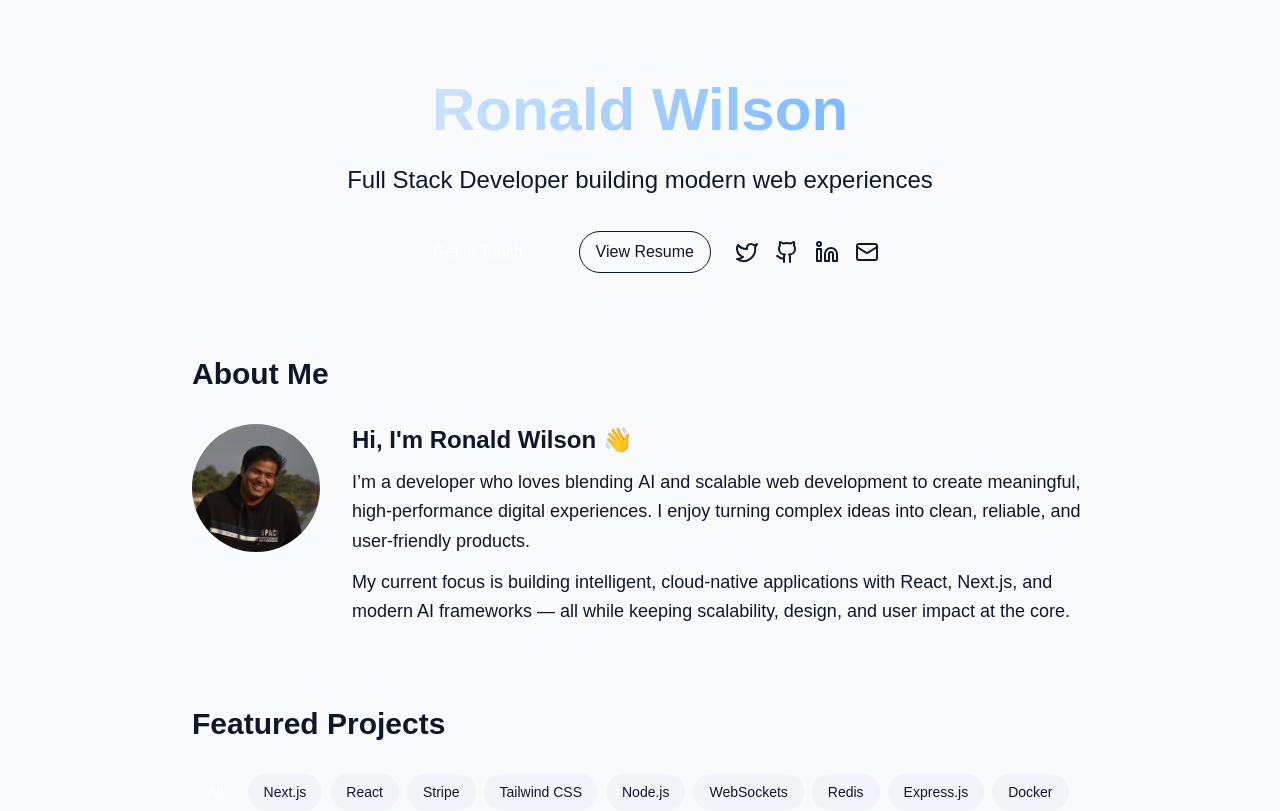
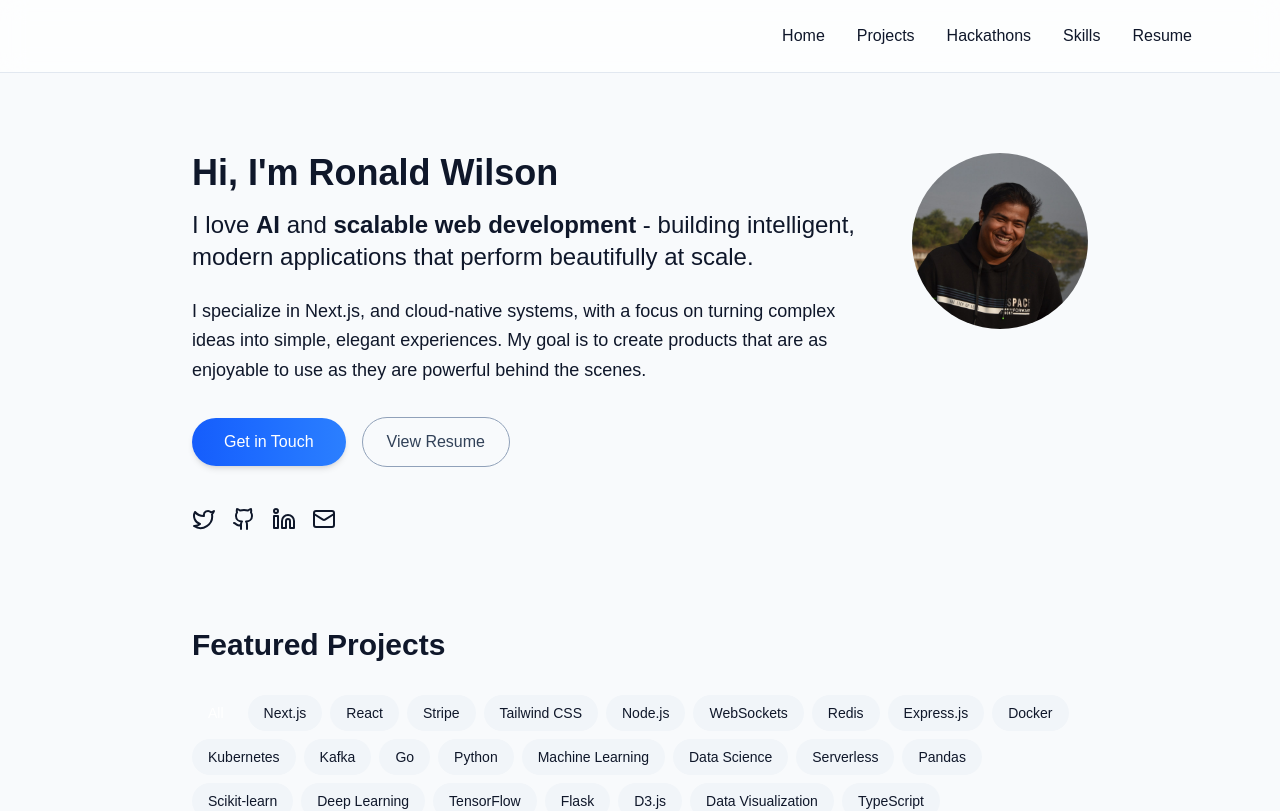
Before and after one commit to ronxldwilson/portfolio, a Next.js app: page / in a window 1280 px wide. Shown: the top 811 px of the page. Built offline with nearby package versions, Linux system fonts and the light colour scheme.

Commit message:
updated CTA and hero section

```diff
--- a/src/app/page.tsx
+++ b/src/app/page.tsx
@@ -1,6 +1,7 @@
 import ProjectList from "@/components/ProjectList";
 import HackathonList from "@/components/HackathonList";
 import SkillsSection from "@/components/SkillsSection";
+import HeaderSection from "@/components/HeaderSection";
 import Socials from "@/components/Socials";
 import fs from 'fs';
 import path from 'path';
@@ -14,69 +15,80 @@ export default function Home() {
   const hackathonsData = fs.readFileSync(hackathonsFilePath, 'utf8');
   const hackathons = JSON.parse(hackathonsData);
 
-  return (
+  return (<>
+    <HeaderSection />
     <div className="min-h-screen p-8 sm:p-12 md:p-16 lg:p-20">
-      {/* Hero Section */}
-      <section className="max-w-4xl mx-auto text-center mb-20">
-        <h1 className="text-5xl md:text-6xl font-bold mb-6 bg-gradient-to-r from-primary to-blue-400 bg-clip-text text-transparent">
-          Ronald Wilson
+      {/* Intro Section (Combined Hero + About) */}
+      <section className="max-w-4xl mx-auto mb-24">
+        <div className="flex flex-col md:flex-row items-center md:items-start gap-10">
+
+          {/* Intro Text */}
+          <div className="text-left">
+            <h1 className="text-3xl md:text-4xl font-bold mb-4  ">
+              Hi, I'm Ronald Wilson
             </h1>
-        <p className="text-xl md:text-2xl text-secondary mb-8">
-          Full Stack Developer building modern web experiences
+            <p className="text-xl md:text-2xl text-secondary mb-6">
+              I love <span className="text-primary font-semibold">AI</span> and
+              <span className="text-primary font-semibold"> scalable web development</span> -
+              building intelligent, modern applications that perform beautifully at scale.
             </p>
-        <div className="flex flex-col sm:flex-row items-center justify-center gap-6 mb-12">
+            <p className="text-lg text-secondary leading-relaxed mb-8 max-w-2xl">
+              I specialize in Next.js, and cloud-native systems, with a focus on
+              turning complex ideas into simple, elegant experiences. My goal is to create
+              products that are as enjoyable to use as they are powerful behind the scenes.
+            </p>
+
+            {/* CTAs */}
+            <div className="flex flex-col items-center sm:items-start gap-6 mt-6">
+              {/* Buttons */}
+              <div className="flex flex-col sm:flex-row items-center gap-4">
                 <a
-            href="#contact"
-            className="bg-primary text-white px-8 py-3 rounded-full hover:bg-primary-hover transition-colors font-medium"
+                  href="mailto:ronxldwilson@gmail.com"
+                  className="bg-gradient-to-r from-blue-600 to-blue-500 text-white px-8 py-3 rounded-full shadow-md hover:from-blue-700 hover:to-blue-600 transition-all duration-200 font-medium"
                 >
                   Get in Touch
                 </a>
                 <a
                   href="/resume"
-            className="text-secondary hover:text-primary transition-colors font-medium border border-secondary hover:border-primary px-4 py-2 rounded-full"
+                  className="border border-slate-400 text-slate-700 dark:text-slate-200 hover:border-blue-500 hover:text-blue-600 dark:hover:text-blue-400 px-6 py-3 rounded-full transition-all duration-200 font-medium"
                 >
                   View Resume
                 </a>
+              </div>
+
+              {/* Socials */}
+              <div className="mt-4">
                 <Socials />
               </div>
-      </section>
+            </div>
+          </div>
 
-      {/* About Section */}
-      <section className="max-w-4xl mx-auto mb-20">
-        <h2 className="text-3xl font-bold mb-8 text-left">About Me</h2>
-        <div className="flex flex-col md:flex-row items-start gap-8">
-          <div className="w-32 h-32 rounded-full overflow-hidden flex-shrink-0 mx-auto md:mx-0">
+            {/* Profile Image */}
+            <div className="w-36 h-36 md:w-44 md:h-44 rounded-full overflow-hidden flex-shrink-0">
               <img
-              src="/Ron.jpg" // <- replace with your image path
+                src="/Ron.jpg" // replace with your image path
                 alt="Ronald Wilson"
                 className="w-full h-full object-cover"
               />
-          </div>
-          <div className="text-left">
-            <h3 className="text-2xl font-semibold mb-3">Hi, I'm Ronald Wilson 👋</h3>
-            <p className="text-lg text-secondary leading-relaxed mb-3">
-              I’m a developer who loves blending <span className="text-primary font-medium">AI</span> and
-              <span className="text-primary font-medium"> scalable web development</span> to create meaningful,
-              high-performance digital experiences. I enjoy turning complex ideas into clean, reliable,
-              and user-friendly products.
-            </p>
-            <p className="text-lg text-secondary leading-relaxed">
-              My current focus is building intelligent, cloud-native applications with React, Next.js,
-              and modern AI frameworks — all while keeping scalability, design, and user impact at the core.
-            </p>
             </div>
           </div>
       </section>
 
 
-
       {/* Projects Section */}
+      <section id="projects">
         <ProjectList projects={projects} />
+      </section>
 
       {/* Hackathons Section*/}
+      <section id="hackathons">
         <HackathonList hackathons={hackathons} />
+      </section>
 
+      {/* Skills Section */}
+      <section id="skills">
         <SkillsSection />
+      </section>
 
 
       {/* Footer */}
@@ -84,5 +96,6 @@ export default function Home() {
         <p>© 2024 Ronald Wilson. All rights reserved.</p>
       </footer>
     </div>
+  </>
   );
 }
--- a/src/app/resume/page.tsx
+++ b/src/app/resume/page.tsx
@@ -1,7 +1,10 @@
 import cvData from '../../../ronald_wilson_cv.json';
+import HeaderSection from '@/components/HeaderSection';
 
 export default function Resume() {
   return (
+    <>
+      <HeaderSection />
       <div className="min-h-screen p-6 sm:p-8 md:p-12 lg:p-16 ">
         <div className='max-w-5xl mx-auto mb-12'>
 
@@ -116,5 +119,6 @@ export default function Resume() {
           </section>
         </div>
       </div>
+    </>
   );
 }
--- /dev/null
+++ b/src/components/HeaderSection.tsx
@@ -0,0 +1,91 @@
+'use client';
+import React, { useState } from 'react';
+import { Menu, X } from 'lucide-react';
+import { usePathname } from 'next/navigation';
+
+export default function HeaderSection() {
+  const [menuOpen, setMenuOpen] = useState(false);
+  const pathname = usePathname();
+
+  const toggleMenu = () => setMenuOpen(!menuOpen);
+
+  const navLinks = [
+    { name: 'Home', href: '/' },
+    { name: 'Projects', href: '#projects' },
+    { name: 'Hackathons', href: '#hackathons' },
+    { name: 'Skills', href: '#skills' },
+    { name: 'Resume', href: '/resume' },
+  ];
+
+  const handleNavClick = (href: string) => {
+    if (href.startsWith('#')) {
+      if (pathname !== '/') {
+        // Navigate to home and scroll to section
+        window.location.href = '/' + href;
+      } else {
+        // Smooth scroll on home page
+        const target = document.querySelector(href);
+        if (target) {
+          const headerOffset = 80; // Adjust based on your header height in px
+          const elementPosition = target.getBoundingClientRect().top + window.pageYOffset;
+          const offsetPosition = elementPosition - headerOffset;
+
+          window.scrollTo({
+            top: offsetPosition,
+            behavior: 'smooth',
+          });
+        }
+
+      }
+    } else {
+      // Regular navigation (e.g. Resume)
+      window.location.href = href;
+    }
+    setMenuOpen(false);
+  };
+
+  return (
+    <header className="w-full sticky top-0 bg-white/70 dark:bg-slate-900/70 backdrop-blur-md border-b border-slate-200 dark:border-slate-800 z-50">
+      <div className="max-w-6xl mx-auto flex items-center justify-end p-4 md:p-6">
+        {/* Desktop Nav */}
+        <nav className="hidden md:flex items-center gap-8">
+          {navLinks.map((link) => (
+            <button
+              key={link.name}
+              onClick={() => handleNavClick(link.href)}
+              className="text-secondary hover:text-primary transition-colors font-medium"
+            >
+              {link.name}
+            </button>
+          ))}
+        </nav>
+
+        {/* Mobile Menu Button */}
+        <button
+          onClick={toggleMenu}
+          className="md:hidden text-secondary hover:text-primary transition-colors"
+        >
+          {menuOpen ? <X size={24} /> : <Menu size={24} />}
+        </button>
+      </div>
+
+      {/* Mobile Nav Dropdown */}
+      {menuOpen && (
+        <nav className="md:hidden bg-white dark:bg-slate-900 border-t border-slate-200 dark:border-slate-800">
+          <ul className="flex flex-col items-start p-4 space-y-4">
+            {navLinks.map((link) => (
+              <li key={link.name}>
+                <button
+                  onClick={() => handleNavClick(link.href)}
+                  className="block text-secondary hover:text-primary transition-colors font-medium"
+                >
+                  {link.name}
+                </button>
+              </li>
+            ))}
+          </ul>
+        </nav>
+      )}
+    </header>
+  );
+}
```
Lines whose indentation alone changed are shown as unchanged.
